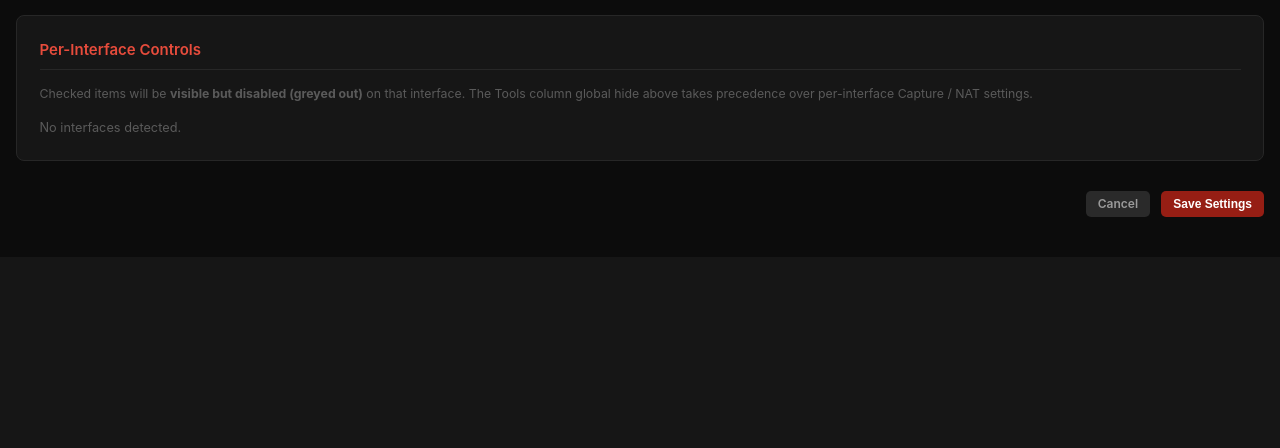
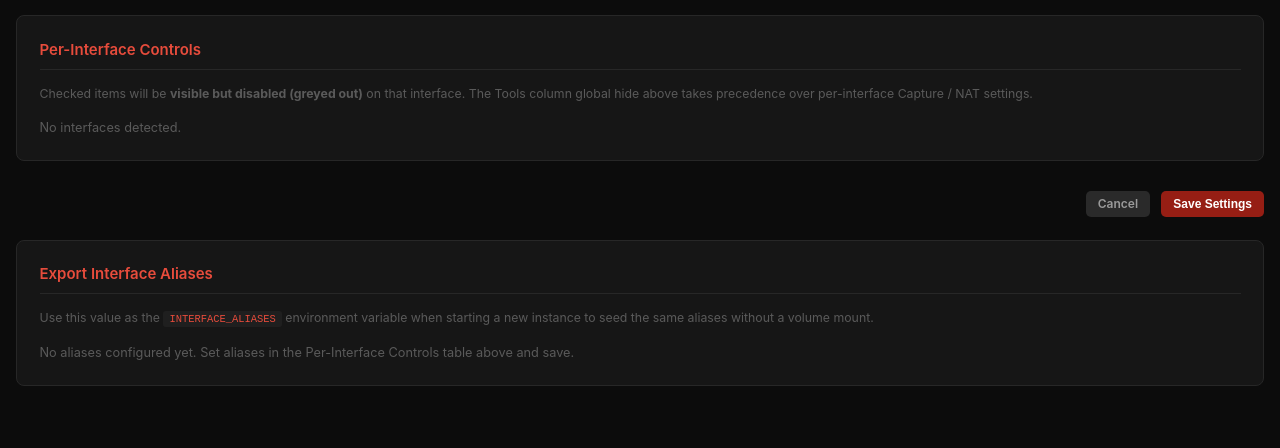
Before and after one commit to hyyperlite/hyyperwan, a Flask app: page /admin in a window 1280 px wide. Shown: the part 691-1139 px from the top of the page. Before the commit the page ends 908 px from the top, so only its background shows below. Run offline with Flask 3, Linux system fonts and the light colour scheme; parts of the project's set-up code (start-up, migrations or seed data) failed here and were passed over.

Commit message:
Add INTERFACE_ALIASES export section to admin page
Shows the current aliases as a ready-to-paste INTERFACE_ALIASES
string with a one-click copy button, making it easy to seed a
new container instance with the same aliases.

Co-Authored-By: Claude Sonnet 4.6 <noreply@anthropic.com>

```diff
--- a/templates/admin.html
+++ b/templates/admin.html
@@ -310,6 +310,35 @@
 
     </form>
 
+    <!-- ── Interface Aliases Export ────────────────────────────────── -->
+    <div class="admin-section" style="margin-top:1.5rem;">
+        <h2>Export Interface Aliases</h2>
+        <p style="font-size:0.82rem; color:var(--text-muted); margin-bottom:1rem;">
+            Use this value as the <code>INTERFACE_ALIASES</code> environment variable when starting a new
+            instance to seed the same aliases without a volume mount.
+        </p>
+        {% set alias_pairs = [] %}
+        {% for iface, alias in aliases.items() %}
+            {% if alias %}
+                {% set _ = alias_pairs.append(iface ~ '=' ~ alias) %}
+            {% endif %}
+        {% endfor %}
+        {% if alias_pairs %}
+        <div style="display:flex; align-items:center; gap:0.75rem;">
+            <code id="aliasExportStr"
+                  style="flex:1; background:var(--bg-input); border:1px solid var(--border-strong);
+                         border-radius:var(--radius); padding:0.4rem 0.75rem; font-size:0.85rem;
+                         color:var(--text-primary); word-break:break-all;">{{ alias_pairs | join(',') }}</code>
+            <button type="button" class="btn btn-secondary" onclick="copyAliases(this)">Copy</button>
+        </div>
+        <div class="admin-note" style="padding-left:0; margin-top:0.5rem;">
+            Example: <code>docker run -e INTERFACE_ALIASES="{{ alias_pairs | join(',') }}" ...</code>
+        </div>
+        {% else %}
+        <p style="color:var(--text-muted); font-size:0.85rem;">No aliases configured yet. Set aliases in the Per-Interface Controls table above and save.</p>
+        {% endif %}
+    </div>
+
 </main>
 
 <script>
@@ -335,6 +364,16 @@ function cycleTheme() {
 }
 
 (function () { applyTheme(getTheme()); })();
+
+// ---- Alias export copy ---------------------------------------------------
+function copyAliases(btn) {
+    const text = document.getElementById('aliasExportStr').textContent.trim();
+    navigator.clipboard.writeText(text).then(() => {
+        const orig = btn.textContent;
+        btn.textContent = 'Copied!';
+        setTimeout(() => { btn.textContent = orig; }, 1500);
+    });
+}
 </script>
 </body>
 </html>
```
